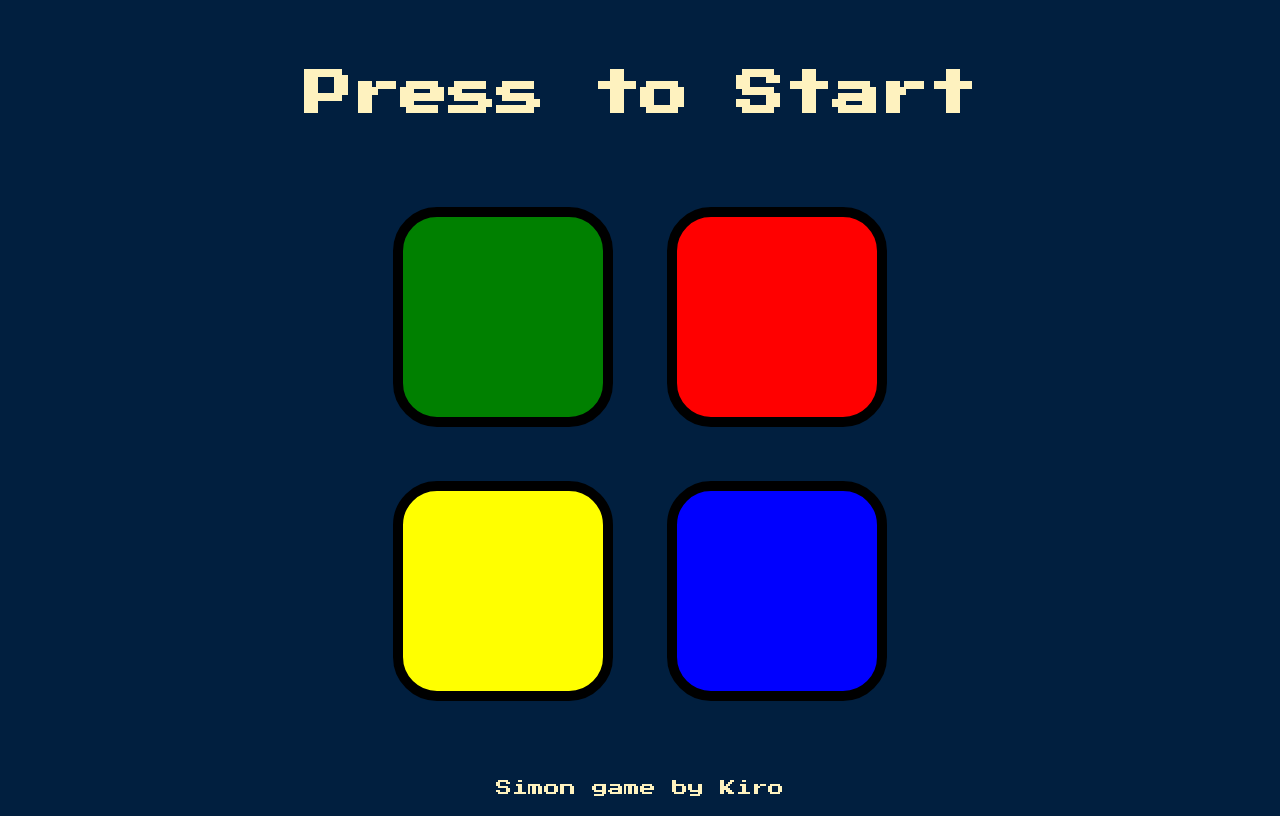
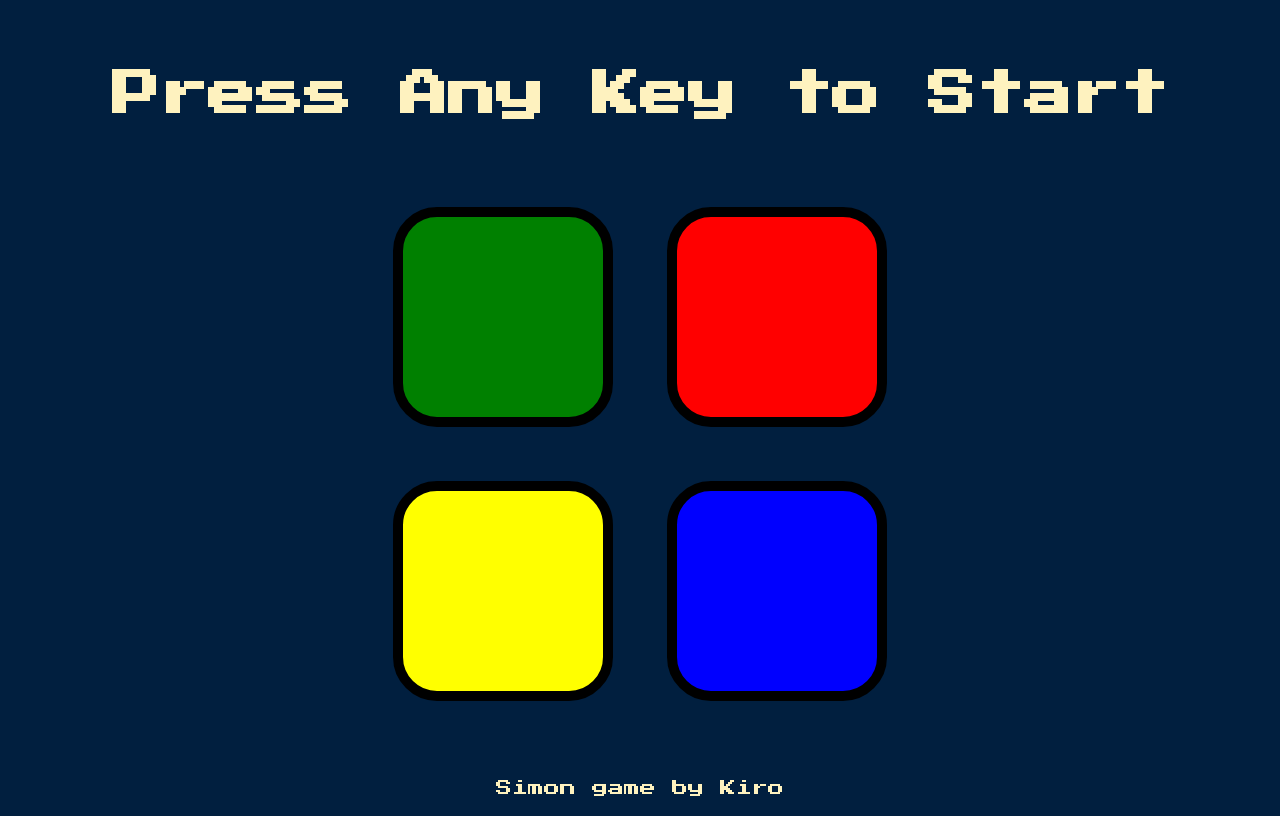
Before and after one commit to Kirolous23/Simon-Game, a plain HTML site: page index.html in a window 1280 px wide. Drawn offline with nearby package versions, Linux system fonts and the light colour scheme.

Commit message:
Update index.html

```diff
--- a/index.html
+++ b/index.html
@@ -11,7 +11,7 @@
 </head>
 <body>
     <div class="grid">
-    <h1>Press to Start</h1>
+    <h1>Press Any Key to Start</h1>
     <div class="container">
         <div class="row">
             <div type="button" id="green" class="1 btn green"></div>
```
